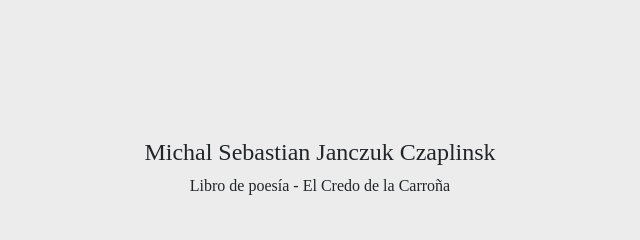
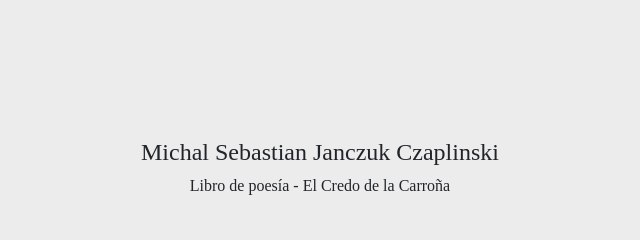
Before and after one commit to Michal-999/El-Credo-de-la-Carro-a, a plain HTML site: page index.html in a window 1280 px wide. Shown: the top 240 px of the page, 320-960 px from the left. Drawn offline with nearby package versions, Linux system fonts and the light colour scheme; a web font is replaced by a local one.

Commit message:
Update index.html

```diff
--- a/index.html
+++ b/index.html
@@ -1,6 +1,8 @@
 <!DOCTYPE html>
 <html lang="en">
   <head>
+    <meta name="google-site-verification" content="2LISKvrKeToPC6sGI2ct1mJq7FQJsavPxIU4ZkMd_8g" />
+
     <link href="https://fonts.cdnfonts.com/css/avenir" rel="stylesheet">
     <link
       rel="stylesheet"
@@ -42,7 +44,7 @@
       >
         <center>
         <h4 style="font-family: Lulo Clean One Bold" >
-          Michal Sebastian Janczuk Czaplinsk
+          Michal Sebastian Janczuk Czaplinski
         </h4>
         <p style="font-family: Didot">
           Libro de poesía - El Credo de la Carroña
```
